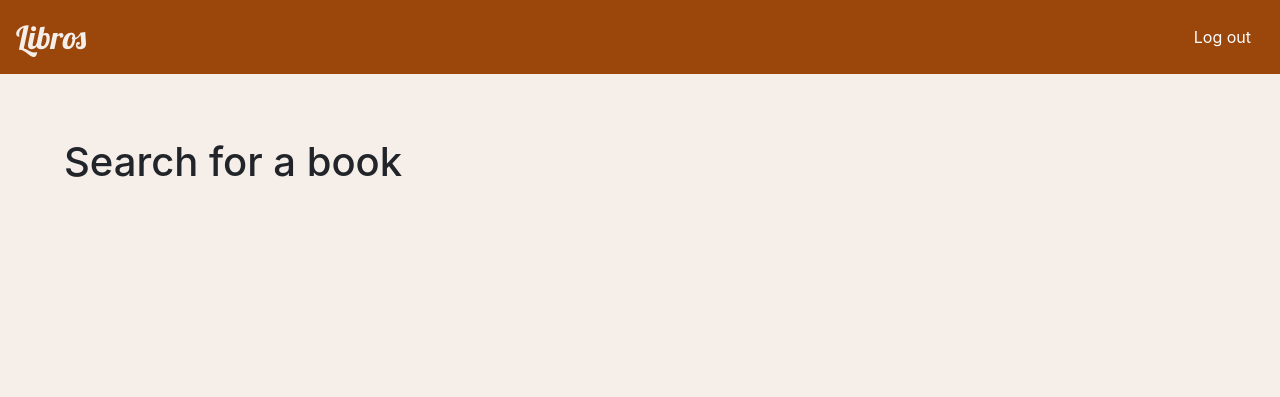
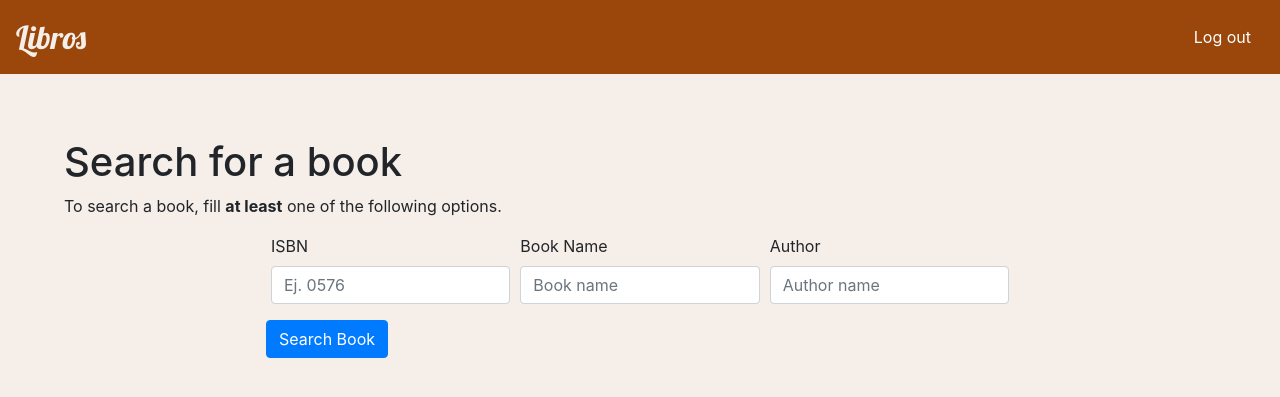
Before and after one commit to Chava93/CS50W-Project1, a Flask app: page / in a window 1280 px wide. Shown: the top 397 px of the page. Run offline with Flask 2, Linux system fonts and the light colour scheme; some libraries are stand-ins or nearby versions.

Commit message:
agregar formulario

```diff
--- a/templates/search.html
+++ b/templates/search.html
@@ -1,9 +1,34 @@
 {% extends "layout.html" %}
 
 {% block title %}
-    First Page
+    Libros
 {% endblock %}
 
 {% block body %}
   <h1>Search for a book</h1>
+  <p>
+    To search a book, fill <b>at least</b> one of the following options.
+  </p>
+  <div class="col-lg-8 offset-lg-2">
+    <!-- Comienza formulario de busqueda -->
+    <form class="form-row" action="{{ url_for('index') }}" method="post">
+      <!-- opcion 1 -->
+      <div class="form-group col-md-4">
+       <label for="isbn">ISBN</label>
+       <input type="text" class="form-control" id="isbn" placeholder="Ej. 0576" name="isbn">
+     </div>
+     <!-- Opcion 2 -->
+     <div class="form-group col-md-4">
+      <label for="name">Book Name</label>
+      <input type="text" class="form-control" id="name" placeholder="Book name" name="book">
+    </div>
+    <!-- opcion 3 -->
+    <div class="form-group col-md-4">
+     <label for="author">Author</label>
+     <input type="text" class="form-control" id="author" placeholder="Author name" name="author">
+   </div>
+   <button type="submit" class="btn btn-primary">Search Book</button>
+    </form>
+    <p>{{ message}}</p>
+  </div>
 {% endblock %}
```
